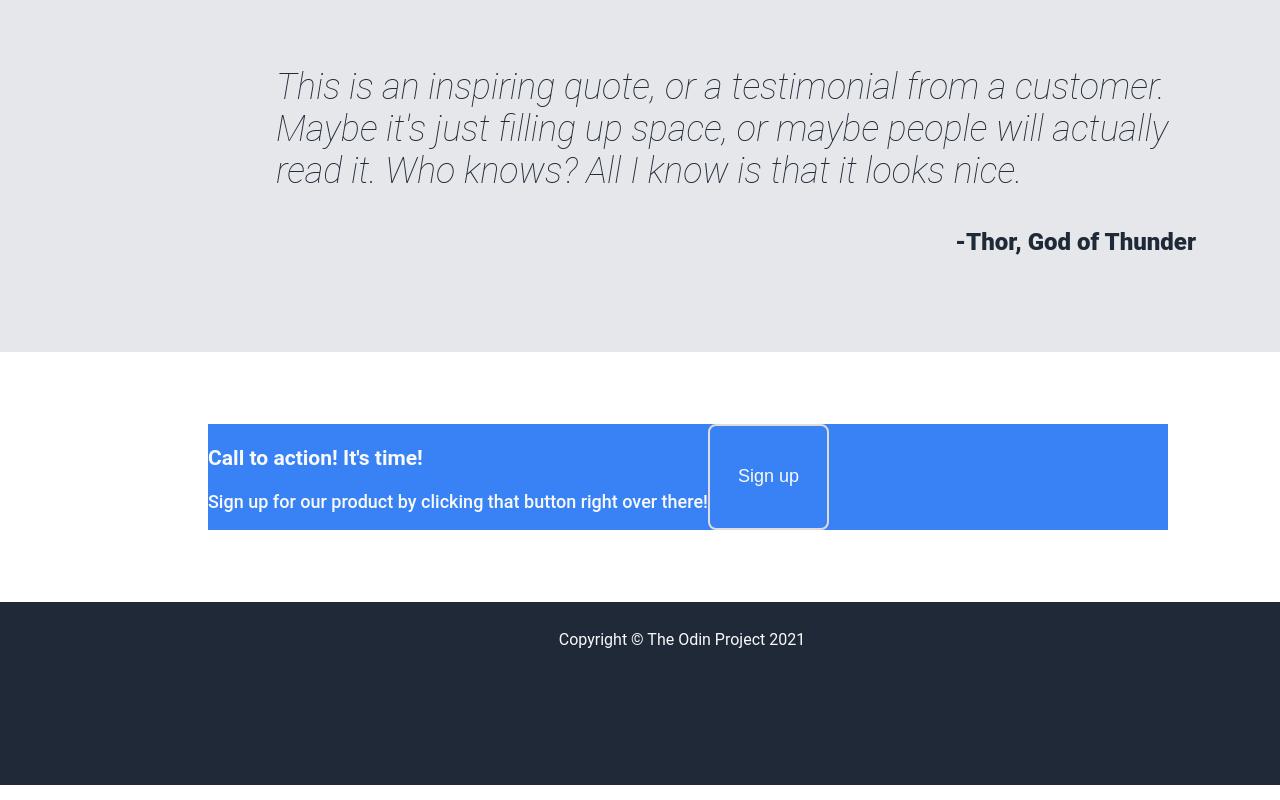
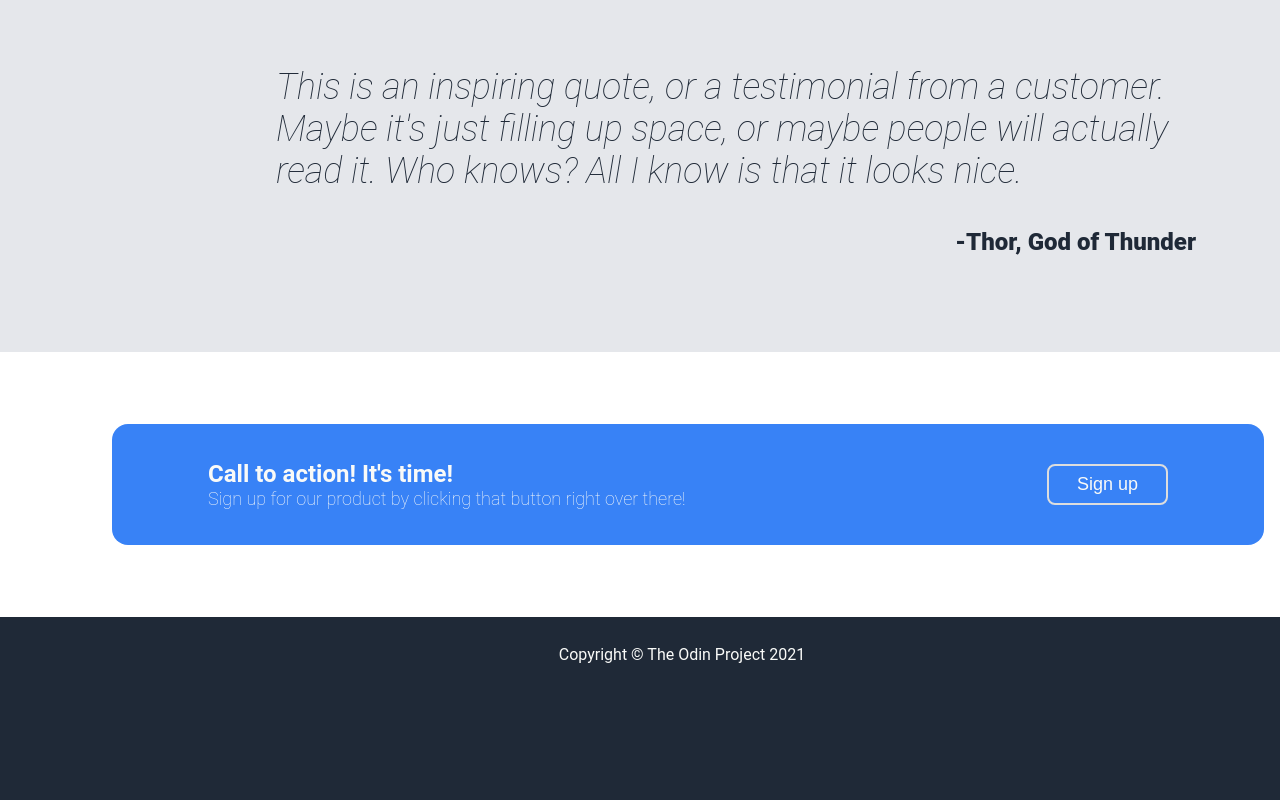
Before and after one commit to kengelm/odin-landing-page, a plain HTML site: page index.html in a window 1280 px wide. Shown: the part 1107-1907 px from the top of the page. Drawn offline with Linux system fonts and the light colour scheme.

Commit message:
Update call to action css
Align call to action section's css with required
look in webpage-layout.png

```diff
--- a/style.css
+++ b/style.css
@@ -127,8 +127,25 @@ img {
 
 .action {
     margin: 72px 24px 72px 120px;
+    padding: 36px 96px;
+    border-radius: 16px;
     width: 75%;
     display: flex;
+    justify-content: space-between;
+    align-items: center;
+}
+
+.action-text h3, .action-text p {
+    margin: 0;
+}
+
+.action-text h3 {
+    font-size: 24px;
+}
+
+.action-text p {
+    font-size: 18px;
+    font-weight: 100;
 }
 
 .footer {
```
